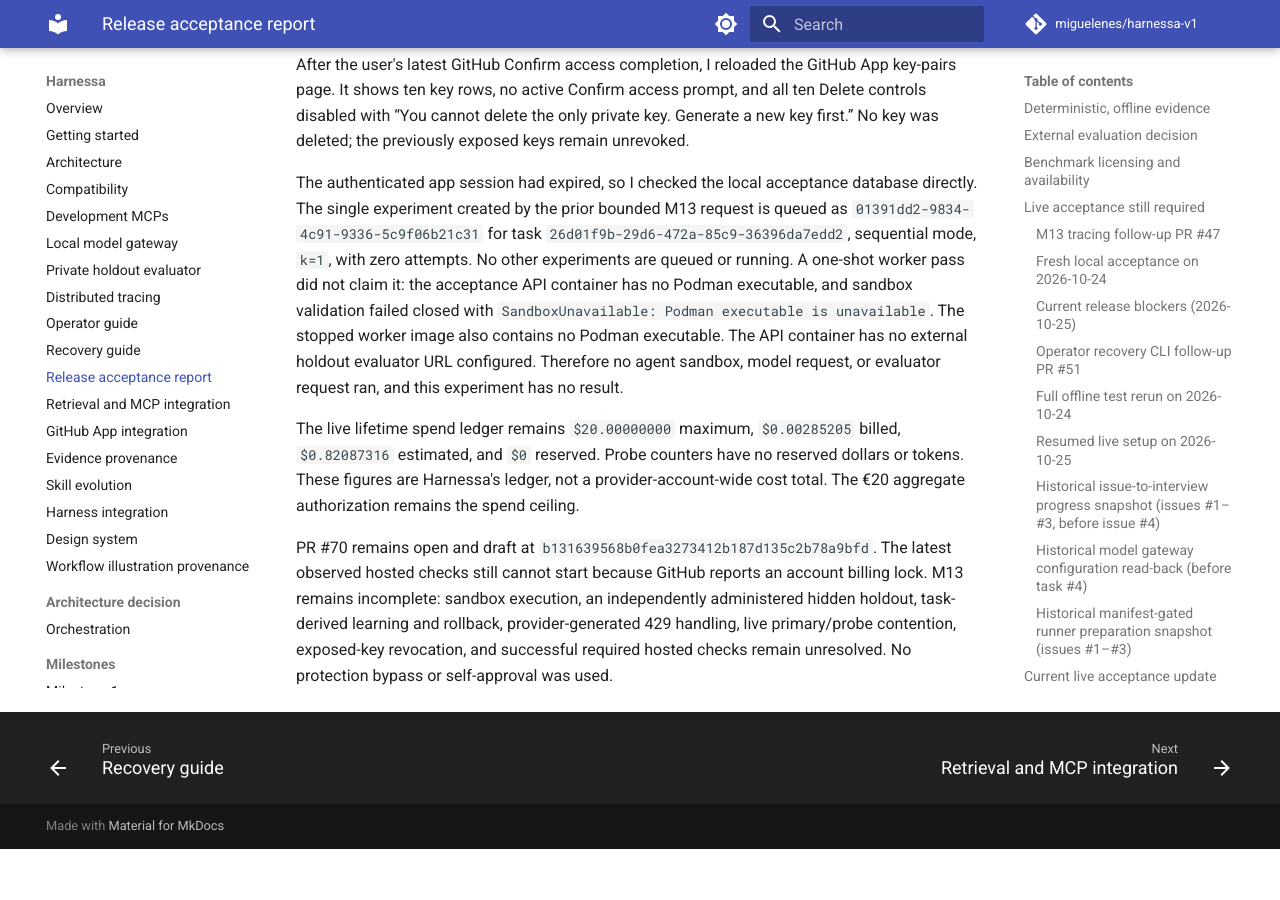
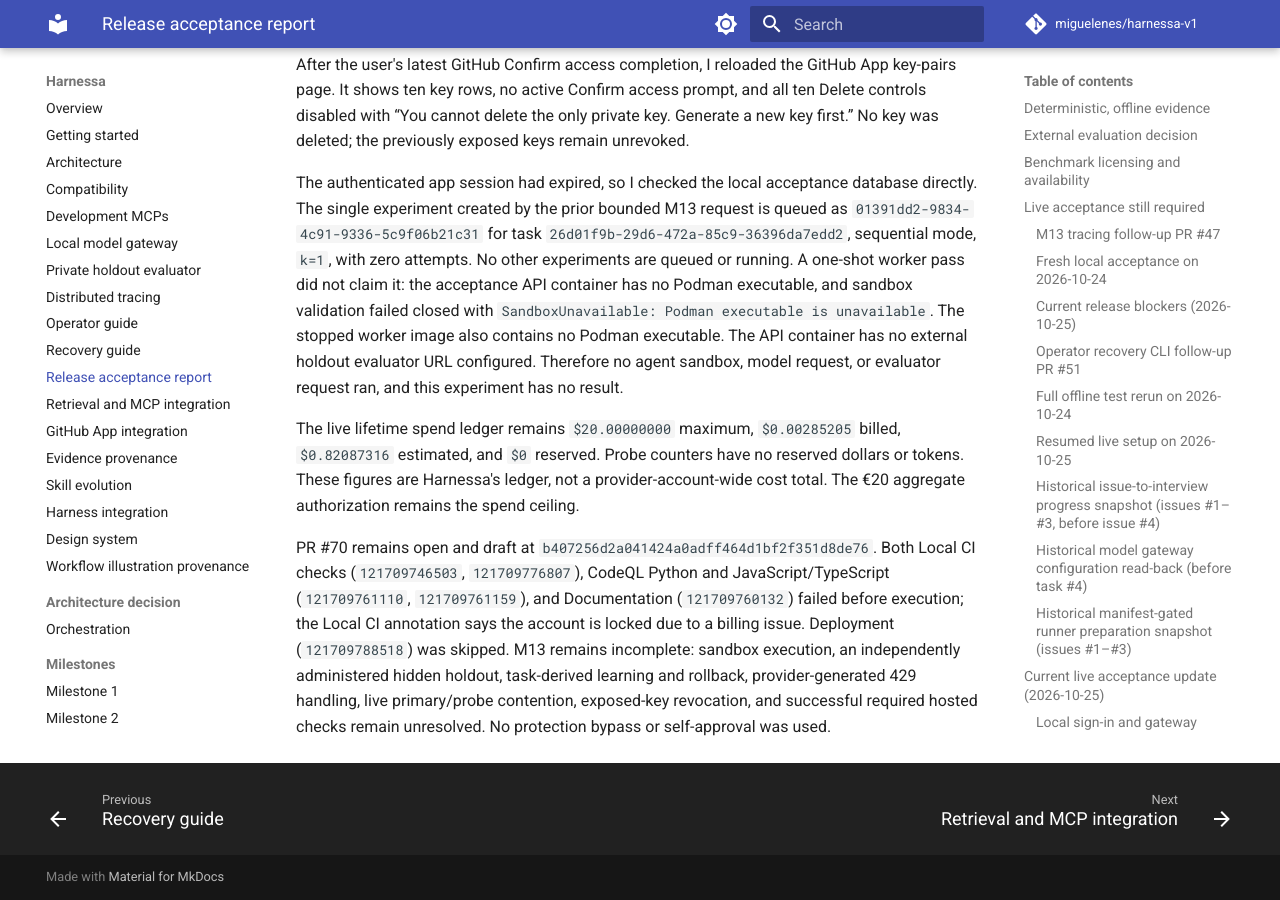
Before and after one commit to miguelenes/harnessa-v1, an MkDocs documentation site: the page built from docs/acceptance-report.md, in a window 1280 px wide and 900 px high, scrolled down 27244 px. Built offline with MkDocs 1.6.1 and Material for MkDocs 9.7.7, drawn with Linux system fonts in a browser that asks for light colours; comment, search, counter and statistics services are not loaded; before the commit the page ends 28093 px from its top, so only the background shows below that.

Commit message:
docs(m13): record latest blocked hosted checks

```diff
--- a/docs/acceptance-report.md
+++ b/docs/acceptance-report.md
@@ -376,9 +376,12 @@
 provider-account-wide cost total. The €20 aggregate authorization remains the
 spend ceiling.
 
-PR #70 remains open and draft at `b131639568b0fea3273412b187d135c2b78a9bfd`.
-The latest observed hosted checks still cannot start because GitHub reports an
-account billing lock. M13 remains incomplete: sandbox execution, an
+PR #70 remains open and draft at `b407256d2a041424a0adff464d1bf2f351d8de76`.
+Both Local CI checks (`121709746503`, `121709776807`), CodeQL Python and
+JavaScript/TypeScript (`121709761110`, `121709761159`), and Documentation
+(`121709760132`) failed before execution; the Local CI annotation says the
+account is locked due to a billing issue. Deployment (`121709788518`) was
+skipped. M13 remains incomplete: sandbox execution, an
 independently administered hidden holdout, task-derived learning and rollback,
 provider-generated 429 handling, live primary/probe contention, exposed-key
 revocation, and successful required hosted checks remain unresolved. No
```
Also changed, not shown: docs/milestones/13.md (+3 -2 lines).
